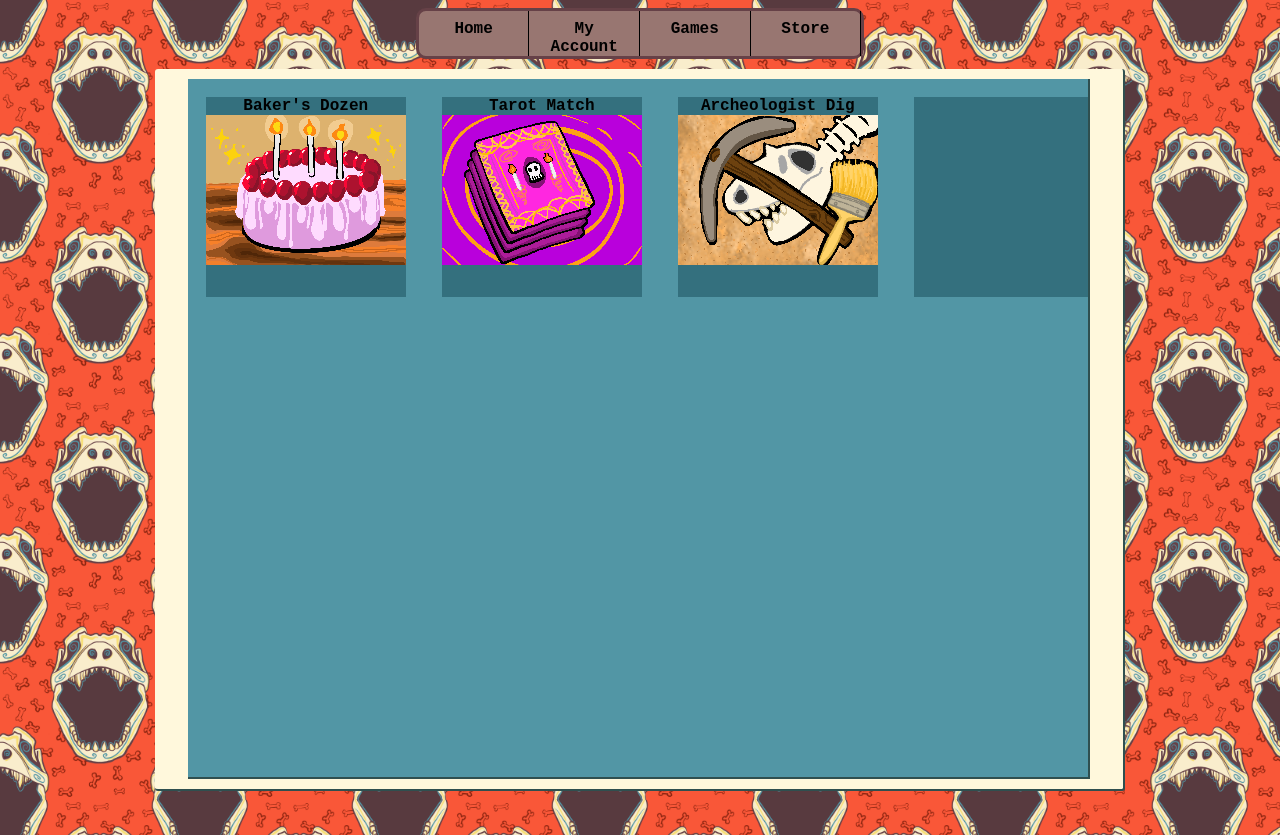
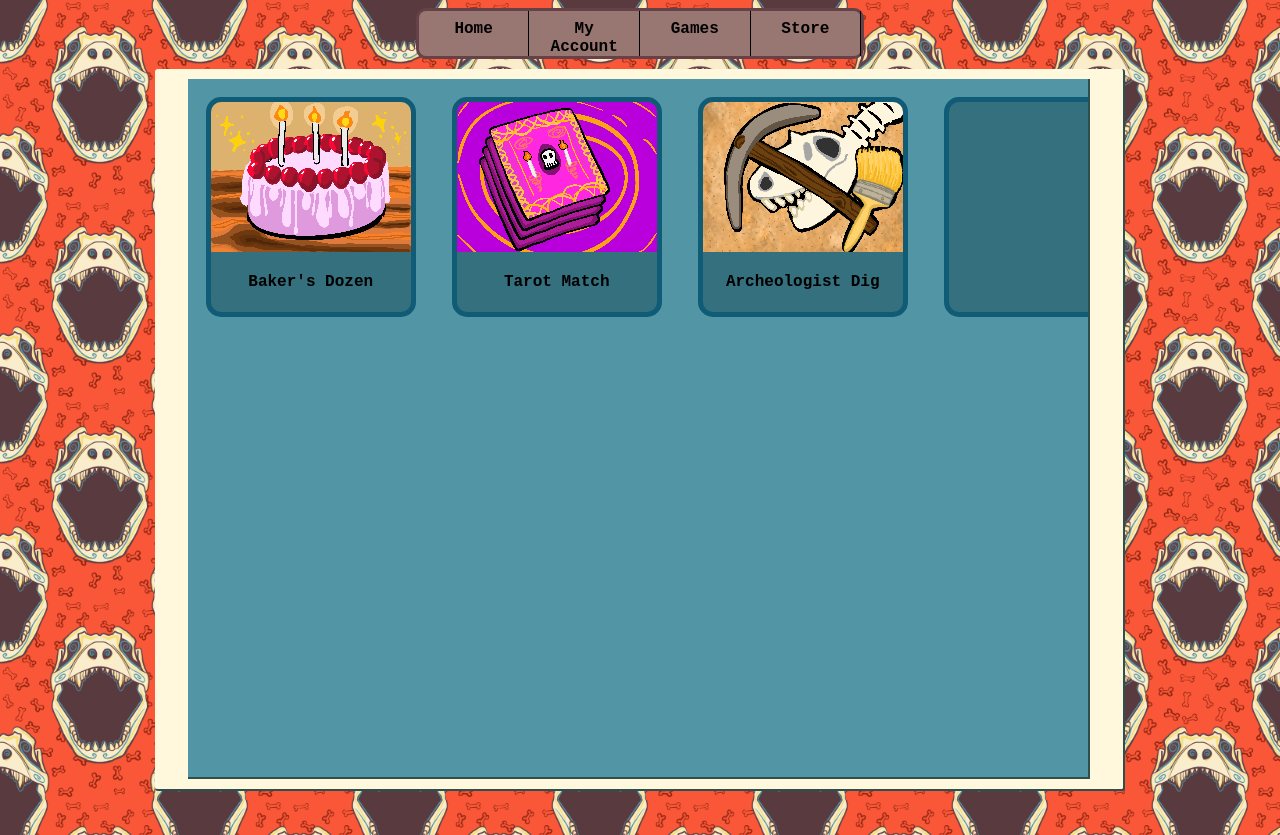
Before and after one commit to creatureHive/creatureHive.github.io, a plain HTML site: page creaturesite/games.html in a window 1280 px wide. Drawn offline with Linux system fonts and the light colour scheme.

Commit message:
update thumbnails

```diff
--- a/creaturesite/games.html
+++ b/creaturesite/games.html
@@ -18,15 +18,17 @@
         <div class="main">
             <div id="innermain">
                 <div class="thumbnail">
-                    <a href="/creaturesite/gameView/bakers.html">Baker's Dozen<img src="/pics/gameAssets/baker/bakers.png"></a>
-
+                    <a href="/creaturesite/gameView/bakers.html"><img src="/pics/gameAssets/baker/bakers.png"></a>
+                    <p>Baker's Dozen</p>
                 </div>
 
                 <div class="thumbnail">
-                    <a href="/creaturesite/gameView/tarot.html">Tarot Match<img src="/pics/gameAssets/tarot/tarot.png.png"></a>
+                    <a href="/creaturesite/gameView/tarot.html"><img src="/pics/gameAssets/tarot/tarot.png.png"></a>
+                    <p>Tarot Match</p>
                 </div>
                 <div class="thumbnail">
-                    <a href="/creaturesite/gameView/arch.html">Archeologist Dig<img src="/pics/gameAssets/arch/arche.png"></a>
+                    <a href="/creaturesite/gameView/arch.html"><img src="/pics/gameAssets/arch/arche.png"></a>
+                    <p>Archeologist Dig</p>
                 </div>
                 <div class="thumbnail">
 
--- a/stylesheets/arcade.css
+++ b/stylesheets/arcade.css
@@ -19,4 +19,13 @@
     font-family: monospace;
     font-weight:bold;
     font-size:12pt;
+    border-radius: 15px;
+    border:#105b76 solid 5px;
+    overflow:hidden;
+    padding-bottom: 10px;
 }
+
+.thumbnail img{
+    width:100%;
+
+}
```
